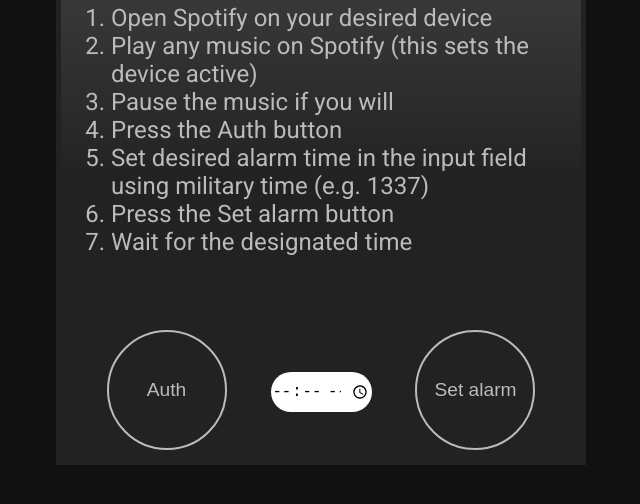
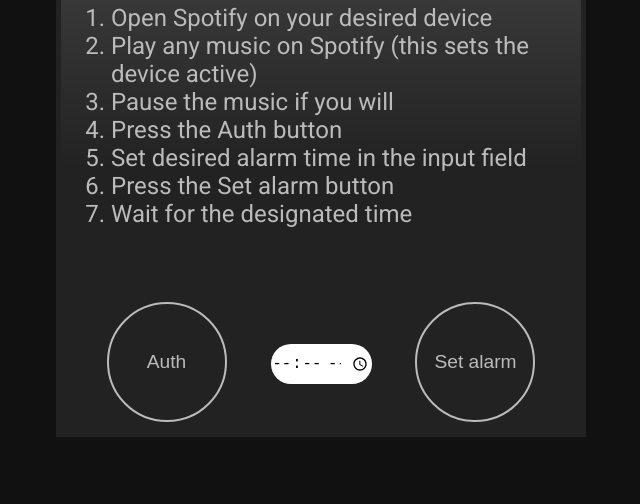
Before and after one commit to fymmit/spotify-alarm, a website: page ui/index.html in a window 1280 px wide. Shown: the part 110-614 px from the top of the page, without its empty margins (319-959 px from the left). Drawn offline with Linux system fonts and the light colour scheme.

Commit message:
Update tutorial.

```diff
--- a/ui/index.html
+++ b/ui/index.html
@@ -19,7 +19,7 @@
                 <li>Play any music on Spotify (this sets the device active)</li>
                 <li>Pause the music if you will</li>
                 <li>Press the Auth button</li>
-                <li>Set desired alarm time in the input field using military time (e.g. 1337)</li>
+                <li>Set desired alarm time in the input field</li>
                 <li>Press the Set alarm button</li>
                 <li>Wait for the designated time</li>
             </ol>
```
